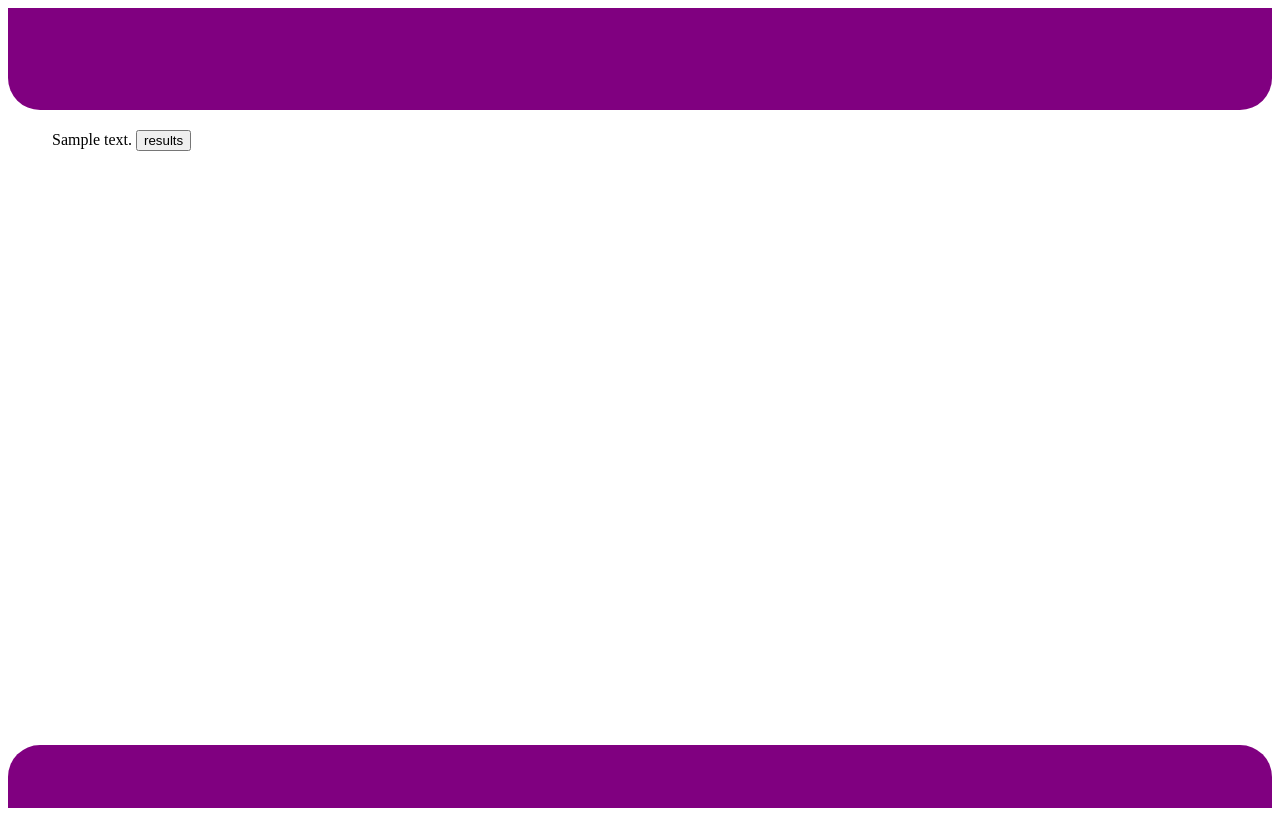
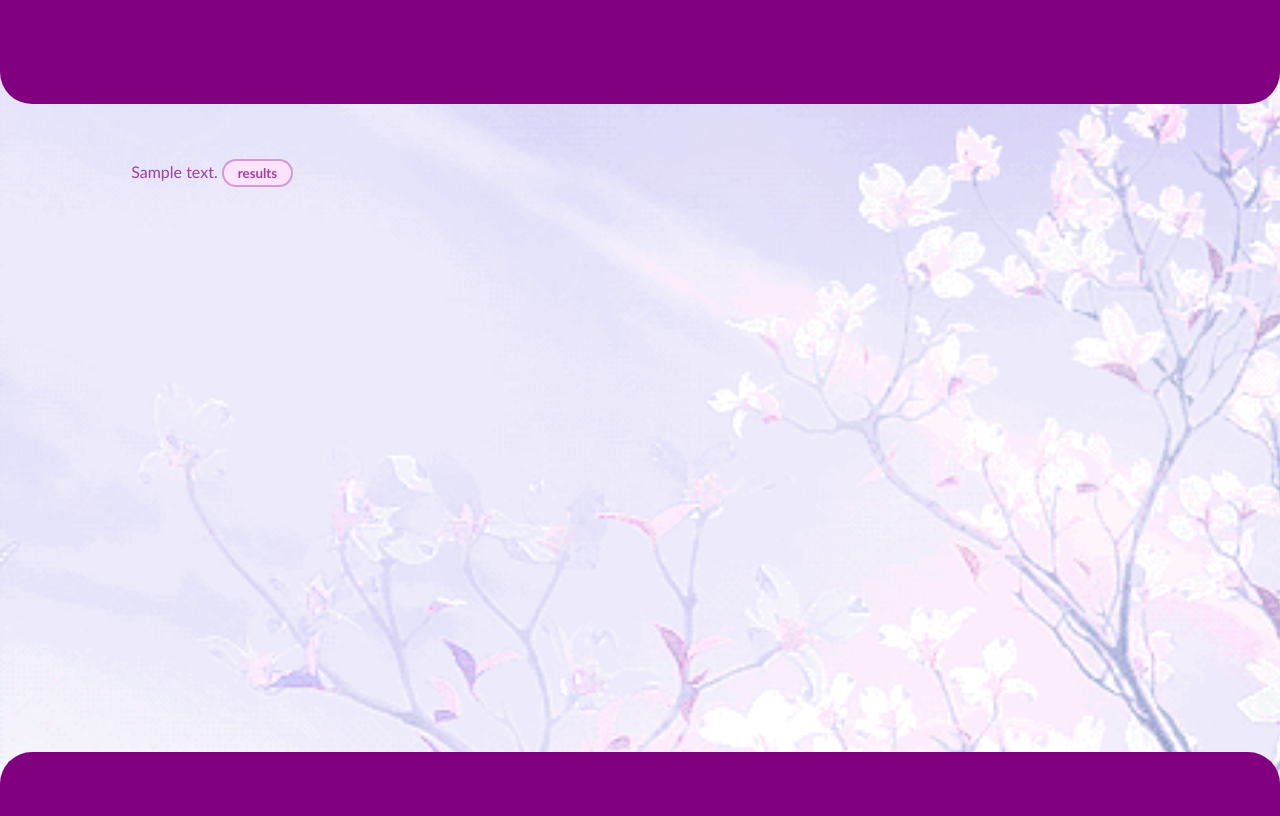
Before and after one commit to KU-SKE17/ku-polls, a Django app: page / in a window 1280 px wide. Run offline with Django 3.2, Linux system fonts and the light colour scheme; tables that the repository leaves empty hold one stand-in row (values such as "Sample post"); parts of the project's set-up code (start-up, migrations or seed data) failed here and were passed over.

Commit message:
update UI

```diff
--- a/Polls/static/polls/style.css
+++ b/Polls/static/polls/style.css
@@ -1,6 +1,33 @@
+body {
+    margin: 0px;
+    background: url('images/flybutter555.gif');
+    background-repeat: no-repeat, repeat;
+    background-size: cover;
+    font-family: "Trebuchet MS", Helvetica, sans-serif;
+    color: #800180ba;
+    /* background-color: #fbe3fb; */
+}
+
 h1, strong {
     color: white;
     text-align: center;
+}
+
+button, input {
+    font-family: "Trebuchet MS", Helvetica, sans-serif;
+    font-weight: bold;
+    color: #800180ba;
+    border-width: 2px;
+    border-style: solid;
+    border-radius: 18px;
+    border-color: #80018052;
+    background-color: #fbe3fb;
+    padding: 4px 14px;
+}
+
+button:hover, input:hover {
+    transition: .3s;
+    background-color: #80018052;
 }
 
 #header {
@@ -25,3 +52,8 @@ h1, strong {
     border-top-left-radius: 32px;
     border-top-right-radius: 32px;
 }
+
+#items_list {
+    margin-top: 4%;
+    margin-left: 10%;
+}
--- a/Polls/templates/polls/index.html
+++ b/Polls/templates/polls/index.html
@@ -6,15 +6,15 @@
     {% if messages %}
     <ul class="messages">
         {% for msg in messages %}
-        <strong>{{ msg }}</strong>
+        <h1>{{ msg }}</h1>
         {% endfor %}
     </ul>
     {% endif %}
 </div>
 
-<div id="middle">
+<div id="middle" style="background-image: url;">
+    <div id="items_list">
     {% if latest_question_list %}
-    <ul>
         {% for question in latest_question_list %}
             <p>
                 {{ question.question_text }}
@@ -24,10 +24,10 @@
                 <a href="{% url 'polls:results' question.id %}"><button>results</button></a>
             </p>
             {% endfor %}
-    </ul>
     {% else %}
         <p>No polls are available.</p>
     {% endif %}
     </div>
+</div>
 
 <div id="bottom"></div>
```
Also changed, not shown: Polls/templates/polls/detail.html (+7 -5 lines), Polls/templates/polls/results.html (+11 -3 lines), Polls/static/polls/images/flybutter555.gif (added), Polls/static/polls/images/ske_logo.jpg (deleted). Lines whose indentation alone changed are shown as unchanged.
